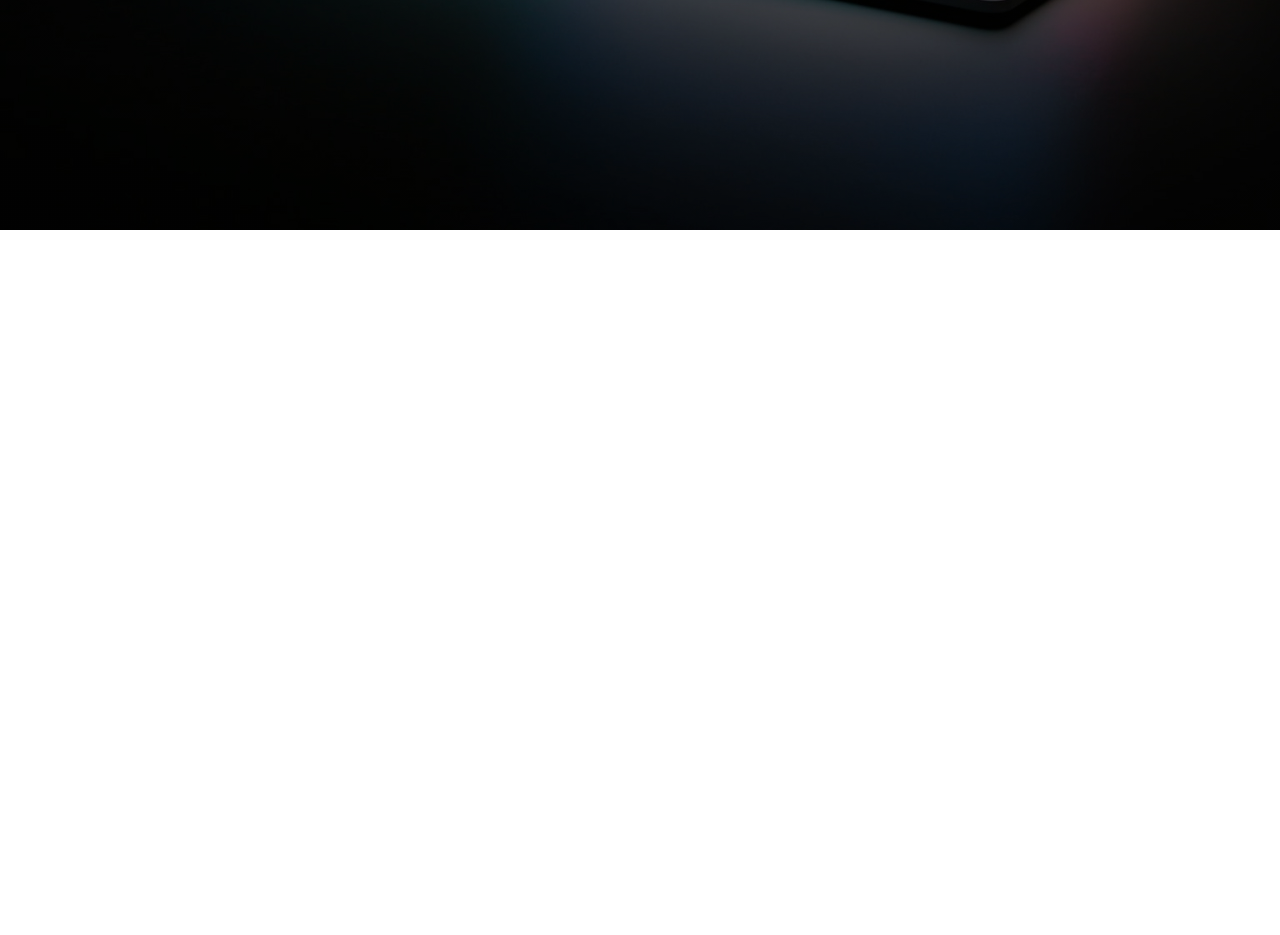
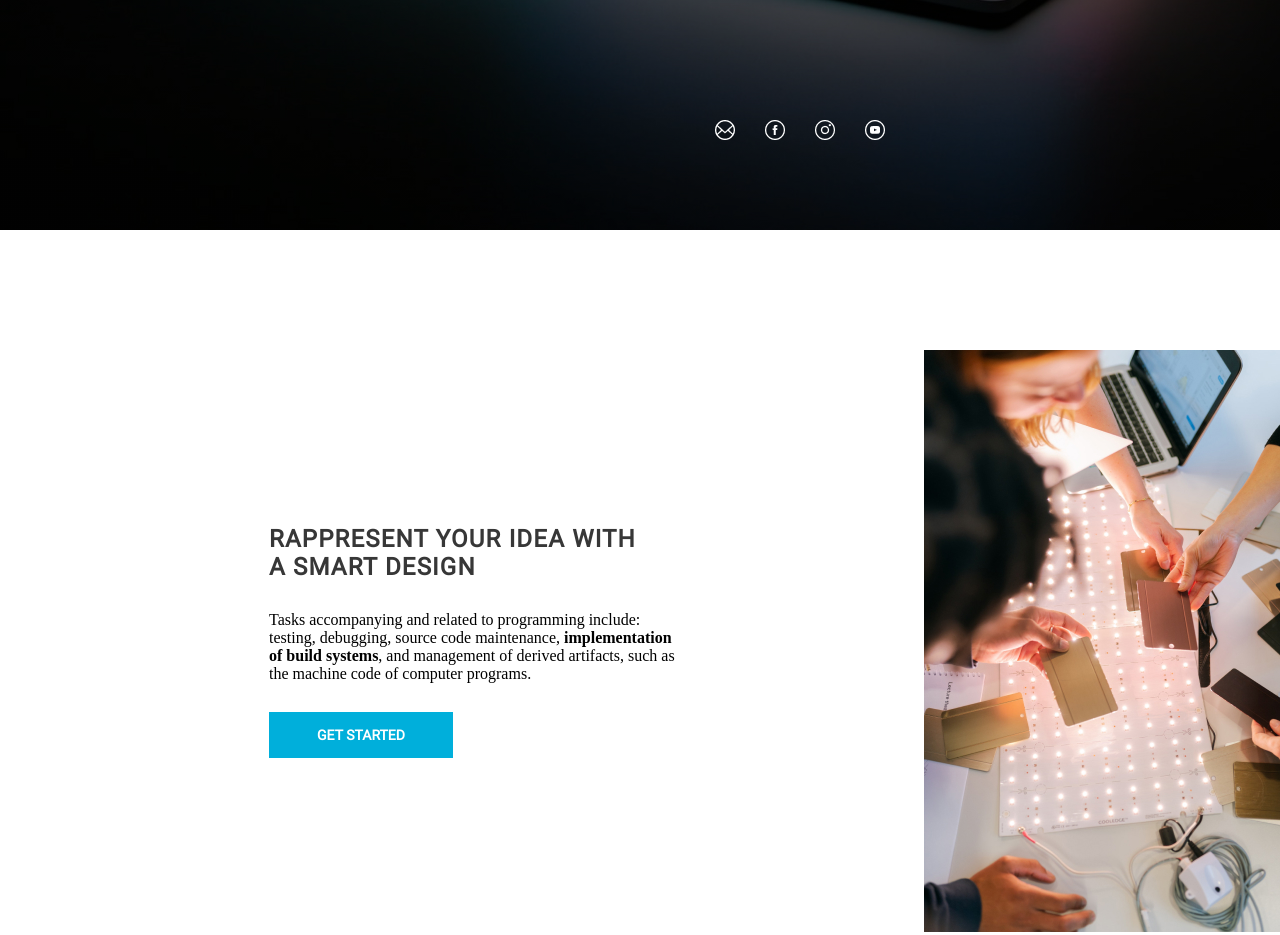
Before and after one commit to Vimbi/rolling-scopes-school_webdev, a plain HTML site: page index.html in a window 1280 px wide. Shown: the part 514-1449 px from the top of the page. Drawn offline with Linux system fonts and the light colour scheme.

Commit message:
second screen almost done

```diff
--- a/index.html
+++ b/index.html
@@ -6,7 +6,9 @@
   <title>Webdev</title>
   <link rel="stylesheet" href="/style.css">
 </head>
+
 <body>
+
   <div class='first_screen'>
 
     <header>
@@ -27,20 +29,36 @@
 
     <button class="get_started">GET STARTED</button>
 
-    <div class='socials'>
+    <div class="socials_wrap">
 
-      <ul>
-        <li><a href="#"><img src="/assets/gmail.png" alt="gmail" class='social_icons'></li>
-        <li><a href="#"><img src="/assets/facebook.png" alt="facebook" class='social_icons'></li>
-        <li><a href="#"><img src="/assets/inst.png" alt="instagram" class='social_icons'></li>
-        <li><a href="#"><img src="/assets/youtube.png" alt="youtube" class='social_icons'></li>
+      <ul class='socials'>
+
+        <li class='social_icons'><a href="#"><img src="/assets/gmail.png" alt="gmail"></a></li>
+        <li class='social_icons'><a href="#"><img src="/assets/facebook.png" alt="facebook"></a></li>
+        <li class='social_icons'><a href="#"><img src="/assets/inst.png" alt="instagram"></a></li>
+        <li class='social_icons'><a href="#"><img src="/assets/youtube.png" alt="youtube"></a></li>
+
       </ul>
 
     </div>
 
   </div>
 
-  <div class="second_screen"></div>
+  <div class="second_screen">
+
+    <div class="second_screen_text_block">
+
+      <h2 class="second_title">Rappresent your idea with<br> a smart Design</h2>
+
+      <p class="content_second_screen">Tasks accompanying and related to programming include: testing, debugging, source code maintenance, <strong>implementation of build systems</strong>, and management of derived artifacts, such as the machine code of computer programs.</p>
+
+      <button class="second_screen_button">GET STARTED</button>
+
+    </div>
+
+    <img src="/assets/content-image-1.jpg" alt="smart_design">
+
+  </div>
 
 </body>
 </html>
--- a/style.css
+++ b/style.css
@@ -5,6 +5,26 @@
   margin: 0;
   padding: 0;
 }
+
+button {
+  border: none;
+  outline: none;
+  width: 184px;
+  height: 46px;
+  background: #00AFDB;
+  font-family: Roboto;
+  font-style: normal;
+  font-weight: bold;
+  font-size: 14px;
+  line-height: 16px;
+  color: #FFFFFF;
+}
+
+button:hover {
+  background: #009CC2;
+}
+
+/* ------------------ 1 SCREEN----------------------------- */
 
 body {
   margin-left: auto;
@@ -14,23 +34,16 @@ body {
 
 .first_screen {
   background: linear-gradient(0deg, rgba(0, 0, 0, 0.4), rgba(0, 0, 0, 0.4)), url(/assets/bg-image.jpg);
+  background-repeat: no-repeat;
+  background-size: contain;
   height: 744px;
   position: relative;
 }
 
-header {
-  height: 95px;
-
-}
-
 header ul {
-  display:flex;
+  display: flex;
   justify-content: center;
   align-items: center;
-}
-
-header ul img{
-  display:block;
 }
 
 header ul li{
@@ -58,11 +71,10 @@ header ul li{
   letter-spacing: 4.5px;
   text-align: center;
   position: relative;
-  top: 18%;
+  top: 17.5%;
 }
 
 .content_first_screen {
-
   font-family: Roboto;
   font-style: normal;
   font-weight: normal;
@@ -71,43 +83,106 @@ header ul li{
   color: #FFFFFF;
   position: relative;
   text-align: center;
-  top: 21%
+  top: 20.5%
 }
 
 .get_started {
-  border: none;
-  outline: none;
-  width: 184px;
-  height: 46px;
-  background: #00AFDB;
-  font-family: Roboto;
-  font-style: normal;
-  font-weight: bold;
-  font-size: 14px;
-  line-height: 16px;
-  color: #FFFFFF;
   position: relative;
   margin-left: auto;
   margin-right: auto;
-  top: 28%;
+  top: 27.5%;
   left: 50%;
   margin-right: -50%;
   transform: translate(-50%, -50%)
 }
 
-.get_started:hover {
-  background: #009CC2;
+.socials_wrap {
+  position: absolute;
+  top: 86.5%;
+  left: 50%;
+  margin-right: -50%;
+  transform: translate(-50%, -50%);
 }
 
-.social_icons:hover {
-  background: #009CC2;
+.socials {
+  width: 170px;
+  display: flex;
+  flex-direction: row;
+  justify-content: space-between;
 }
 
+.social_icons {
+  width: 20px;
+  height: 20px;
+}
 
-
+/* ------------------ 2 SCREEN----------------------------- */
 
 .second_screen {
   height: 842px;
+}
+
+.second_screen_text_block {
+  width: 407px;
+  height: 233px;
+  display: flex;
+  flex-direction: column;
+  justify-content: space-between;
+  position: relative;
+  top: 295px;
+  left: 269px;
+}
+
+.second_title {
+  font-family: Roboto;
+  font-style: normal;
+  font-weight: bold;
+  font-size: 24px;
+  letter-spacing: 1.2px;
+  text-transform: uppercase;
+  color: #373737;
+}
+
+.content_second_screen {
+
+}
+
+.second_screen_button {
+
+}
+
+.second_screen_button:hover {
+
+}
+
+.second_screen img {
+  width: 407px;
+  height: 582px;
+  position: relative;
+  top: -113px;
+  left: 924px;
+}
+
+/* ------------------ 3 SCREEN----------------------------- */
+
+/* ------------------ 4 SCREEN----------------------------- */
+
+/* ------------------ 5 SCREEN----------------------------- */
+
+/* ------------------ 6 SCREEN----------------------------- */
+
+/* ------------------ FOOTER ----------------------------- */
+
+@media (min-width: 1600px) {
+  .first_screen {
+    width: 100%;
+  }
+}
+
+@media (max-width: 375px) {
+  .first_screen, .second_screen {
+    width: 375px;
+  }
 }
 
 @font-face {
```
Also changed, not shown: assets/content-image-1.jpg (added).
